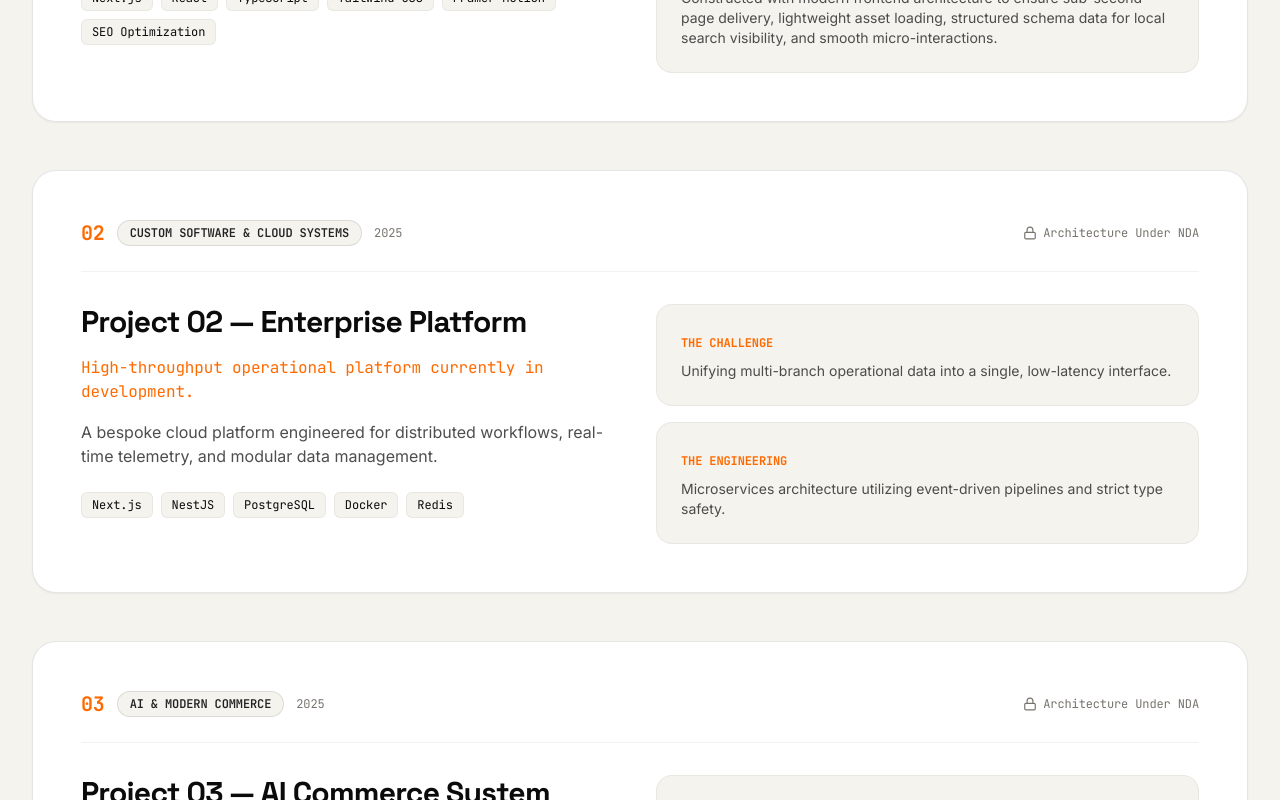
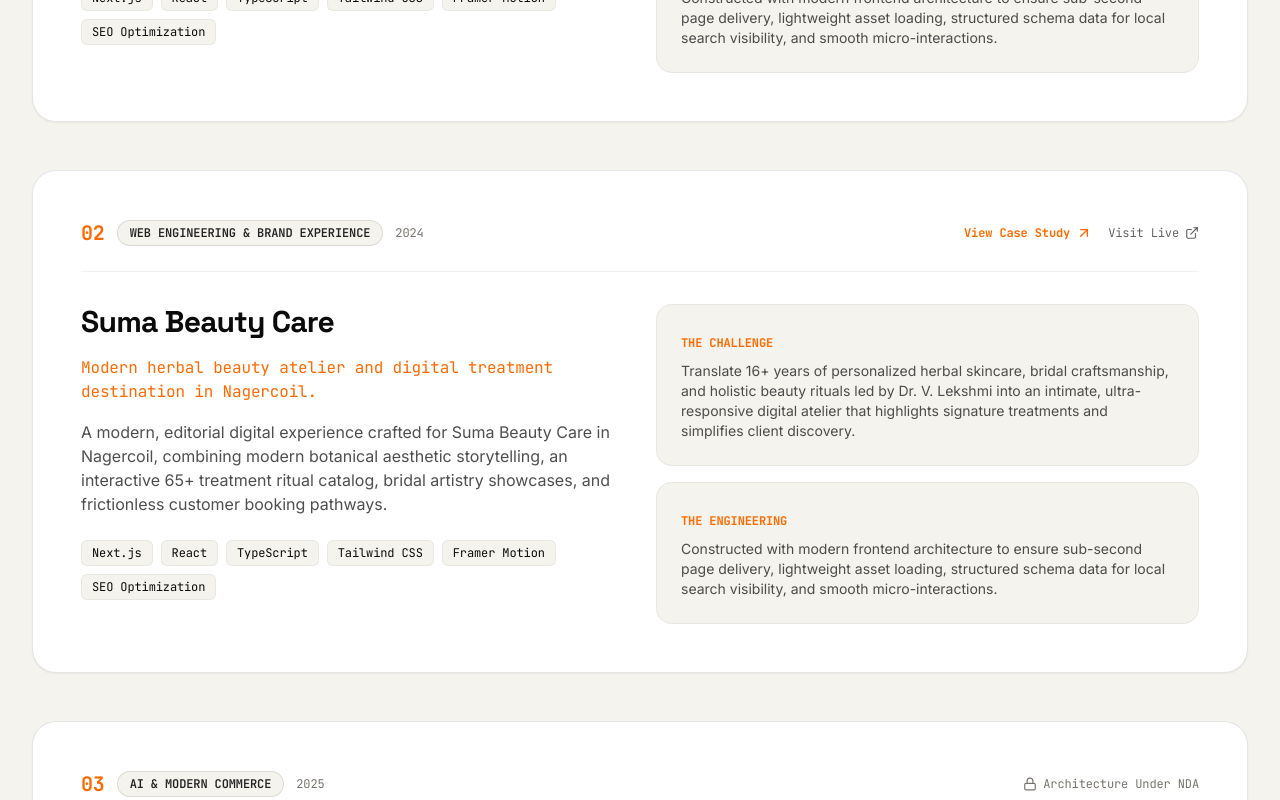
Before and after one commit to nithbyte/nithbyte_site, a Next.js app: page /work in a window 1280 px wide. Shown: the part 1028-1828 px from the top of the page. Built offline with nearby package versions, Linux system fonts and the light colour scheme; no server answers.

Commit message:
feat(work): add Suma Beauty Care as second featured work with live link and case study

```diff
--- a/src/app/work/page.tsx
+++ b/src/app/work/page.tsx
@@ -125,12 +125,24 @@
               </div>
 
               {project.isLive ? (
+                <div className="flex items-center gap-4">
                   <Link
                     href={`/work/${project.slug}`}
                     className="inline-flex items-center gap-1.5 text-xs font-mono-tech text-nb-orange font-bold hover:underline"
                   >
                     View Case Study <ArrowUpRight className="w-4 h-4" />
                   </Link>
+                  {project.url && (
+                    <a
+                      href={project.url}
+                      target="_blank"
+                      rel="noopener noreferrer"
+                      className="inline-flex items-center gap-1.5 text-xs font-mono-tech text-nb-graphite/70 dark:text-nb-muted hover:text-nb-orange transition-colors"
+                    >
+                      Visit Live <ExternalLink className="w-3.5 h-3.5" />
+                    </a>
+                  )}
+                </div>
               ) : (
                 <span className="inline-flex items-center gap-1.5 text-xs font-mono-tech text-nb-muted">
                   <Lock className="w-3.5 h-3.5" /> Architecture Under NDA
--- a/src/data/projects.ts
+++ b/src/data/projects.ts
@@ -52,30 +52,32 @@
     ]
   },
   {
-    id: "project-02",
-    slug: "coming-soon-02",
-    title: "Project 02 — Enterprise Platform",
-    category: "Custom Software & Cloud Systems",
-    year: "2025",
-    client: "Coming Soon",
-    isLive: false,
-    tagline: "High-throughput operational platform currently in development.",
-    summary: "A bespoke cloud platform engineered for distributed workflows, real-time telemetry, and modular data management.",
-    challenge: "Unifying multi-branch operational data into a single, low-latency interface.",
-    approach: "Domain-driven design with reactive state synchronization.",
-    engineering: "Microservices architecture utilizing event-driven pipelines and strict type safety.",
-    techStack: ["Next.js", "NestJS", "PostgreSQL", "Docker", "Redis"],
+    id: "suma-beautycare",
+    slug: "suma-beautycare-nagercoil",
+    title: "Suma Beauty Care",
+    category: "Web Engineering & Brand Experience",
+    year: "2024",
+    client: "Suma Beauty Care",
+    url: "https://mediumpurple-aardvark-804356.hostingersite.com/",
+    isLive: true,
+    tagline: "Modern herbal beauty atelier and digital treatment destination in Nagercoil.",
+    summary: "A modern, editorial digital experience crafted for Suma Beauty Care in Nagercoil, combining modern botanical aesthetic storytelling, an interactive 65+ treatment ritual catalog, bridal artistry showcases, and frictionless customer booking pathways.",
+    challenge: "Translate 16+ years of personalized herbal skincare, bridal craftsmanship, and holistic beauty rituals led by Dr. V. Lekshmi into an intimate, ultra-responsive digital atelier that highlights signature treatments and simplifies client discovery.",
+    approach: "Designed an editorial luxury aesthetic with organic herbal tones, interactive treatment exploration, structured service pricing, and seamless direct consultation routes across mobile and desktop devices.",
+    engineering: "Constructed with modern frontend architecture to ensure sub-second page delivery, lightweight asset loading, structured schema data for local search visibility, and smooth micro-interactions.",
+    techStack: ["Next.js", "React", "TypeScript", "Tailwind CSS", "Framer Motion", "SEO Optimization"],
     features: [
-      "Real-time event streaming",
-      "Role-based multi-tier security",
-      "Custom reporting engine"
+      "Interactive 65+ herbal treatment & bridal ritual catalog",
+      "Editorial brand storytelling & practitioner philosophy spotlight",
+      "Direct WhatsApp and telephone appointment booking pathways",
+      "Optimized Core Web Vitals and local Nagercoil SEO indexing"
     ],
     blueprintSteps: [
-      { stage: "01 GRID", title: "Schema Definition", details: "Entity mapping and relational integrity constraints." },
-      { stage: "02 WIREFRAME", title: "Workflow Modeling", details: "End-to-end task execution trees." },
-      { stage: "03 DESIGN", title: "System Dashboard", details: "High-density information hierarchy." },
-      { stage: "04 CODE", title: "Service Integration", details: "Resilient API endpoints and caching layers." },
-      { stage: "05 PRODUCT", title: "Staging Release", details: "Active test harness and performance profiling." }
+      { stage: "01 GRID", title: "Organic Hierarchy", details: "Defining responsive typographic scale, spacing tokens, and warm botanical palette." },
+      { stage: "02 WIREFRAME", title: "Ritual & Treatment Flow", details: "Streamlining navigation across bridal makeup, herbal facials, and booking." },
+      { stage: "03 DESIGN", title: "Quiet Luxury Aesthetic", details: "Balancing curated photography with clean, modern typography and pricing tiers." },
+      { stage: "04 CODE", title: "Component Architecture", details: "Crafting lightweight, reusable UI modules with smooth transitions." },
+      { stage: "05 PRODUCT", title: "Production Deployment", details: "Live deployment on high-speed global edge network." }
     ]
   },
   {
```
Lines whose indentation alone changed are shown as unchanged.
